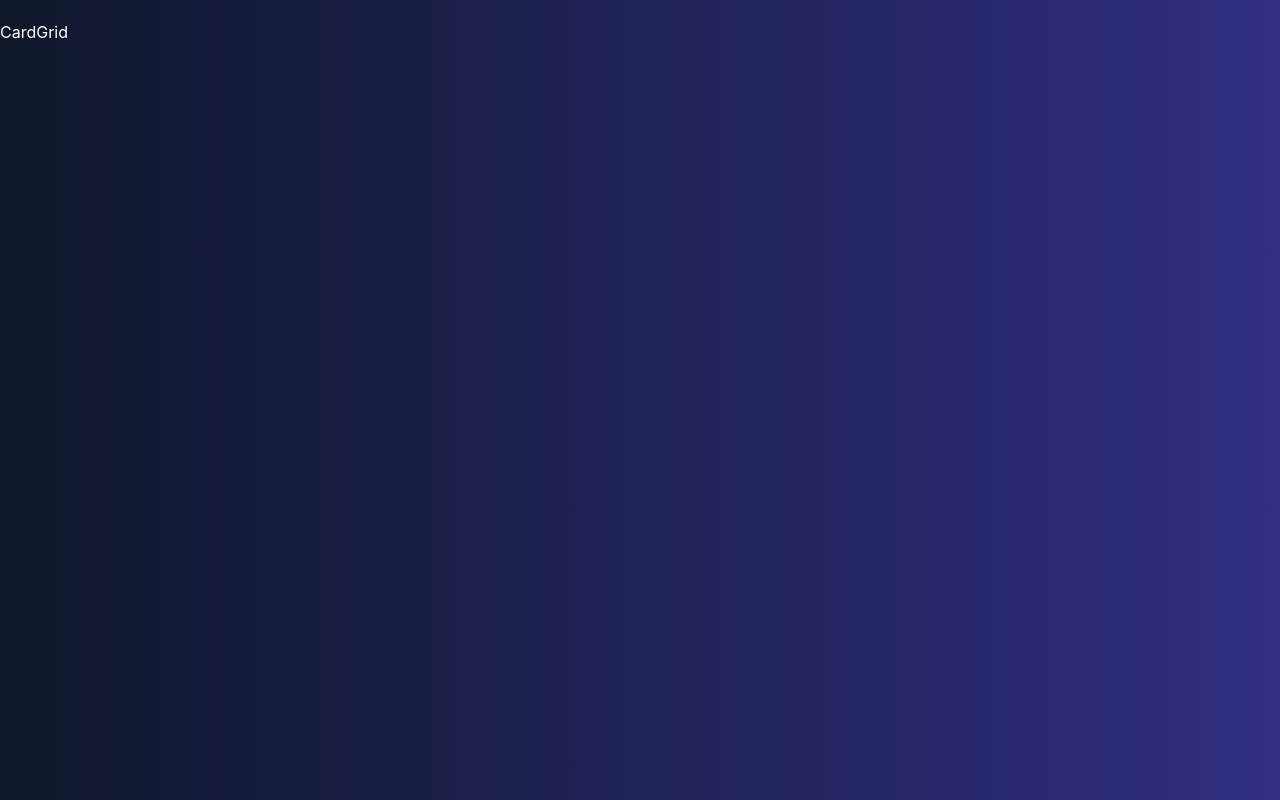
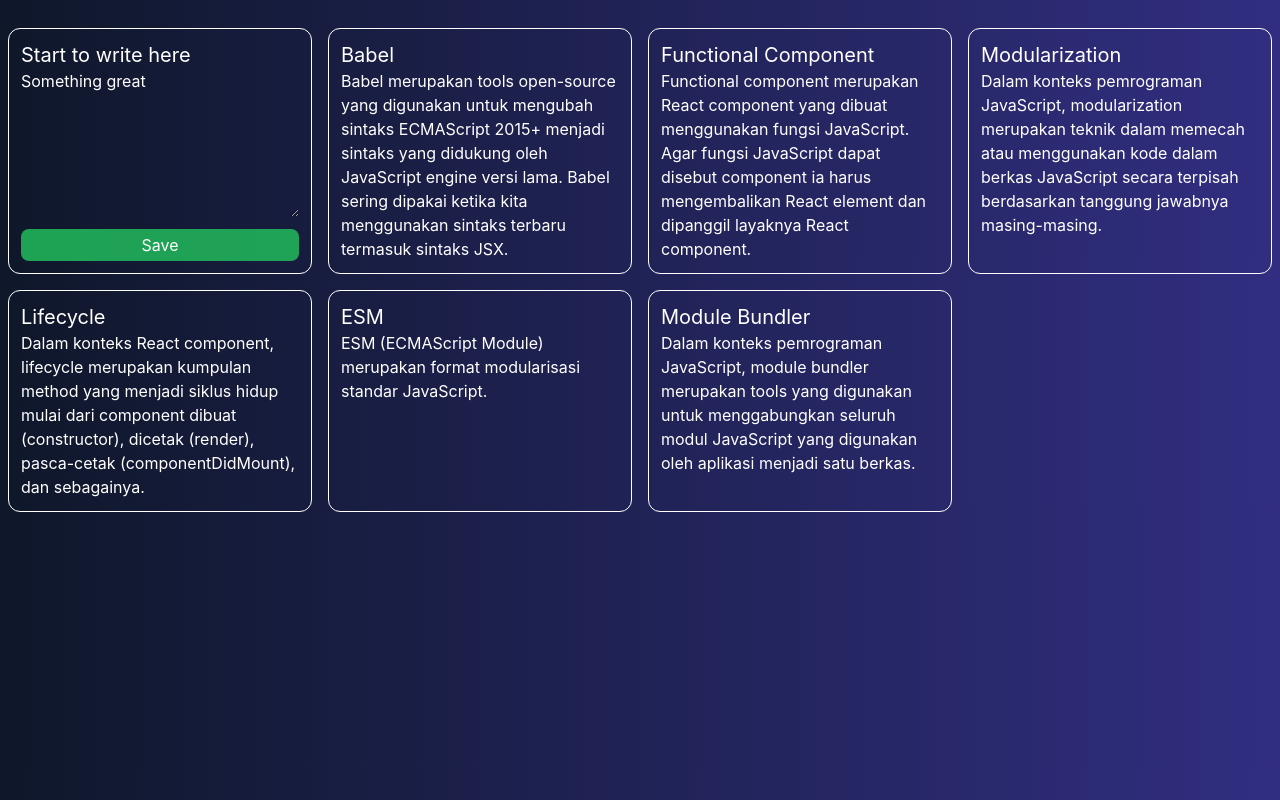
Before and after one commit to abadisurio/coolnote, a React (Create React App) app: page / in a window 1280 px wide. Built offline with nearby package versions, Linux system fonts and the light colour scheme.

Commit message:
coolnote: add state to CardGrid

```diff
--- a/src/components/CardGrid.js
+++ b/src/components/CardGrid.js
@@ -1,8 +1,73 @@
-import React from 'react'
+import React, { useEffect, useState } from 'react'
+import { getInitialData } from '../utils'
+
+const initialData = [{
+    id: 0,
+    title: "",
+    body: "",
+    archived: false,
+    createdAt: ""
+}]
+const initialNewNote = {
+    id: Date.now(),
+    title: "Start to write here",
+    body: "Something great",
+    archived: false,
+    createdAt: ""
+}
 
 const CardGrid = () => {
+
+    const [data, setData] = useState(initialData)
+    const [newNote, setNewNote] = useState(initialNewNote)
+
+    const [isLoading, setLoading] = useState(true)
+
+    useEffect(() => {
+        const fetchedData = getInitialData()
+        setData(fetchedData)
+        setLoading(false)
+    }, [])
+
+    const handleChange = (e) => {
+        setNewNote(prevState => ({
+            ...prevState,
+            [e.target.name]: e.target.value
+        }))
+    }
+
+    const saveNote = () => {
+        setData(prevState => {
+            return [
+                ...prevState,
+                newNote
+            ]
+        })
+        setNewNote(initialNewNote)
+        alert('Catatan baru berhasil disimpan')
+    }
+
     return (
-        <div>CardGrid</div>
+        <div className='grid grid-cols-1 md:grid-cols-3 lg:grid-cols-4'>
+            {isLoading && <h1>Loading</h1>}
+            <div className='flex flex-col'>
+                <div className='rounded-xl border border-white m-2 p-3 hover:bg-slate-700 transition duration-150 flex-1 flex flex-col'>
+                    <input className='bg-transparent w-full text-xl' name='title' value={newNote.title} onChange={handleChange} />
+                    <textarea className='bg-transparent w-full flex-1 mb-3' name='body' value={newNote.body} onChange={handleChange} rows={3} />
+                    <button className='bg-green-500/80 px-2 py-1 rounded-lg ' onClick={saveNote}>Save</button>
+
+                </div>
+            </div>
+            {data.map(item => {
+                // console.log(item)
+                return (
+                    <div key={item.id} className='rounded-xl border border-white m-2 p-3 hover:bg-slate-700 transition duration-150'>
+                        <h1 className='text-xl'>{item.title}</h1>
+                        {item.body}
+                    </div>
+                )
+            })}
+        </div>
     )
 }
 
```
